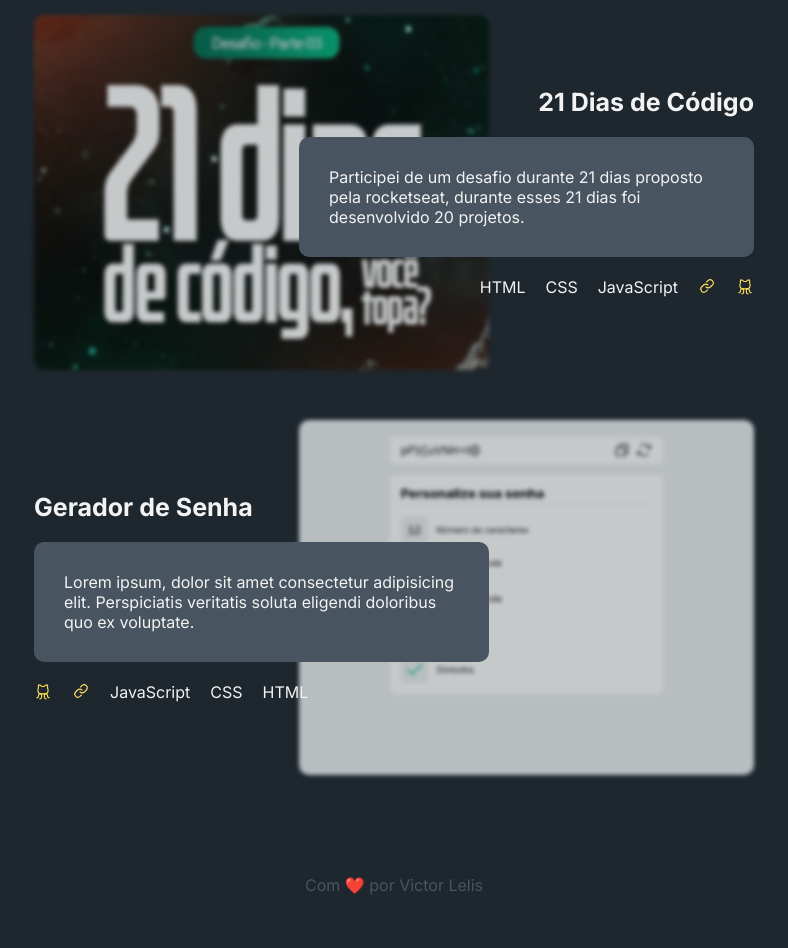
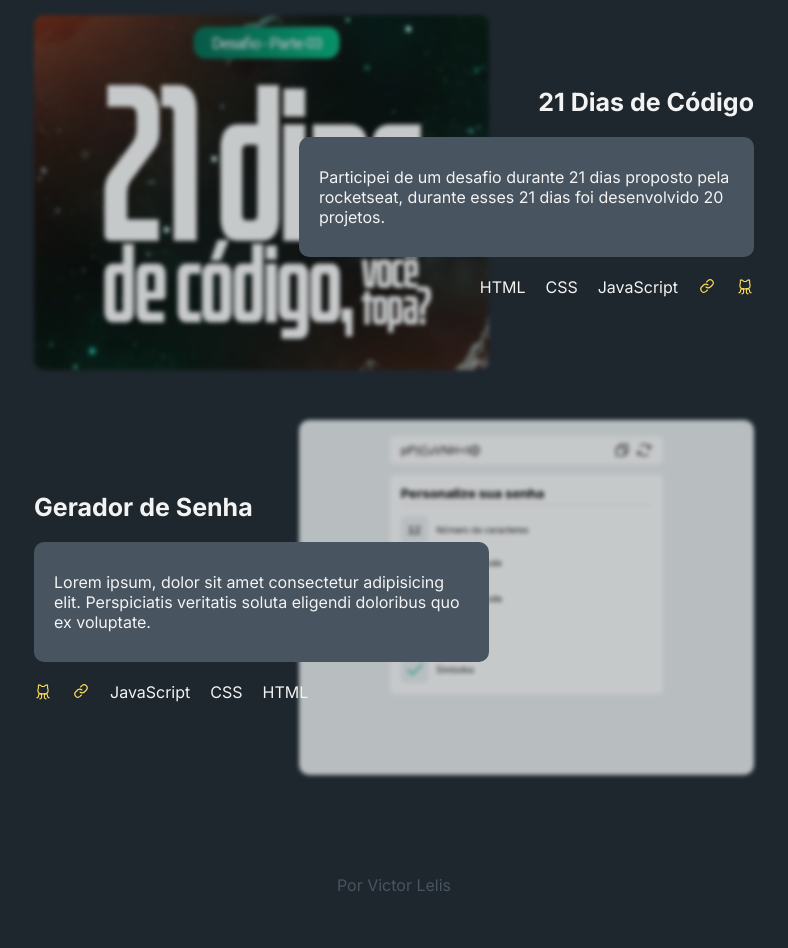
Before and after one commit to ovictorlelis/ovictorlelis.dev, a plain HTML site: page index.html in a window 1280 px wide. Shown: the part 480-1428 px from the top of the page, without its empty margins (246-1034 px from the left). Drawn offline with Linux system fonts and the light colour scheme.

Commit message:
fix items

```diff
--- a/assets/css/style.css
+++ b/assets/css/style.css
@@ -231,7 +231,7 @@ article .content .codes svg {
 
 article .content .info {
   background-color: var(--color-secondary);
-  padding: 3rem;
+  padding: 2rem;
   border-radius: 10px;
   width: 45.5rem;
   min-height: 12rem;
--- a/index.html
+++ b/index.html
@@ -493,7 +493,7 @@
     </main>
 
     <footer>
-      <p>Com ❤️ por Victor Lelis</p>
+      <p>Por Victor Lelis</p>
     </footer>
 
     <script src="./assets/js/script.js"></script>
```
